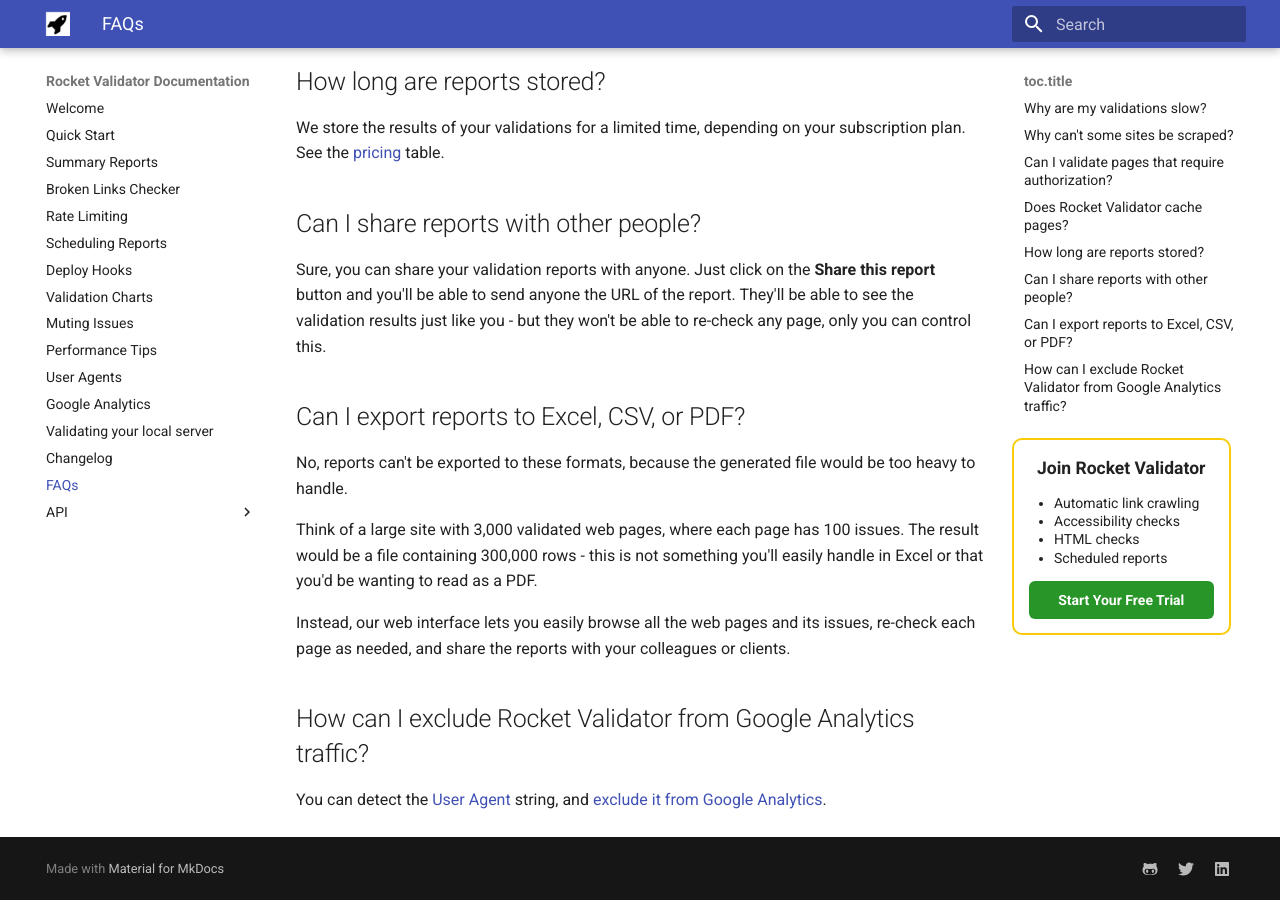
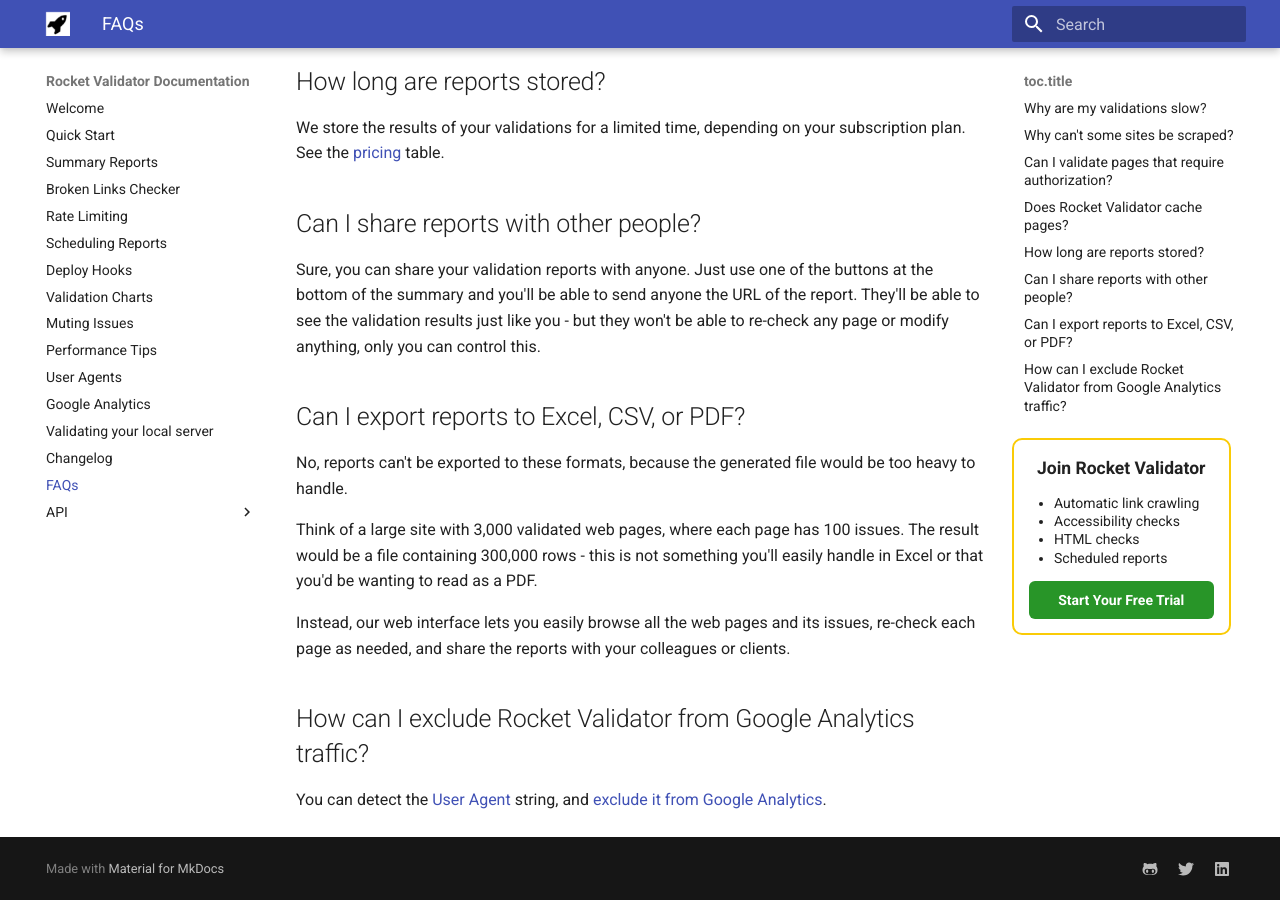
Before and after one commit to rocketvalidator/docs-rocketvalidator, an MkDocs documentation site: the page built from docs/faqs.md, in a window 1280 px wide and 900 px high, scrolled down 1899 px. Built offline with MkDocs 1.6.1 and Material for MkDocs 9.7.7, drawn with Linux system fonts in a browser that asks for light colours.

Commit message:
update share instructions

```diff
--- a/docs/faqs.md
+++ b/docs/faqs.md
@@ -50,7 +50,7 @@
 
 ## Can I share reports with other people?
 
-Sure, you can share your validation reports with anyone. Just click on the **Share this report** button and you'll be able to send anyone the URL of the report. They'll be able to see the validation results just like you - but they won't be able to re-check any page, only you can control this.
+Sure, you can share your validation reports with anyone. Just use one of the buttons at the bottom of the summary and you'll be able to send anyone the URL of the report. They'll be able to see the validation results just like you - but they won't be able to re-check any page or modify anything, only you can control this.
 
 ## Can I export reports to Excel, CSV, or PDF?
 
```
